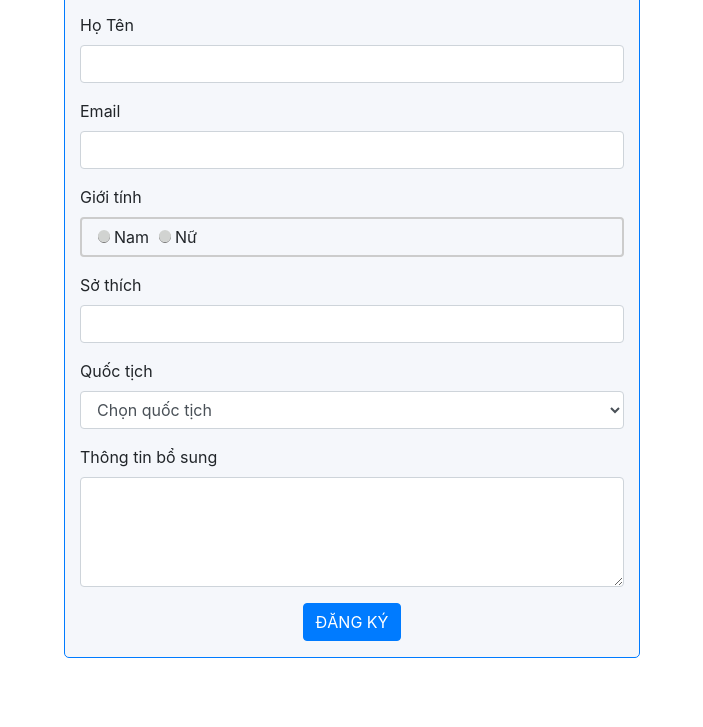
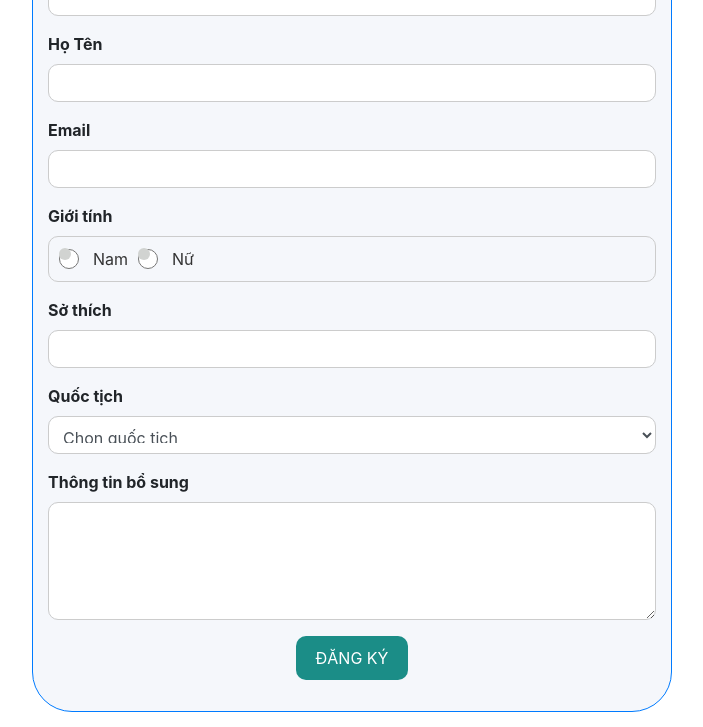
Before and after one commit to LongTrinhne/course-project, a plain HTML site: page HTML/B2.html in a window 1280 px wide. Shown: the part 134-861 px from the top of the page, without its empty margins (288-991 px from the left). Before the commit the page ends 807 px from the top, so only its background shows below. Drawn offline with nearby package versions, Linux system fonts and the light colour scheme.

Commit message:
Update format form

```diff
--- a/CSS/B2.css
+++ b/CSS/B2.css
@@ -3,57 +3,49 @@
     font-weight: bold;
     color: red;
     font-style: italic;
-    text-decoration: underline darkturquoise;
+    text-decoration: underline rgb(221, 159, 78);
     margin-bottom: 0.5em;
 }
 
 h4 {
     font-weight: bold;
+    color: #fdfdfd;
+}
+
+h4.m-0 {
+    font-weight: bold;
+    border: 2px solid #ffffff;
+    background-color: #1b8d87;
+    padding: 10px;
+    display: inline-block;
+    border-radius: 20px;
+}
+
+label {
+    font-weight: bold;
 }
 
 .option-group {
     display: flex;
-    border: 2px solid #ccc;
-    border-radius: 4px;
-    justify-content: flex-start;
     align-items: center;
-    padding: 6px;
+    gap: 10px;
+    border-radius: 10px;
+    padding: 10px;
+    border: 1px solid #ccc;
 }
 
-.option-group>input {
-    width: 12px;
-    height: 12px;
-    margin-left: 10px;
+.option-group>input[type="radio"] {
+    width: 20px;
+    height: 20px;
+    margin: 0;
 }
 
 .option-group>span {
     margin-left: 4px;
+    color: #333;
 }
 
-input,
-select {
-    background-color: #fff !important;
-}
-
-.btn {
-    text-transform: uppercase;
-	display: block;
-    margin: 0 auto;
-    text-align: center;
-}
-
-input[type='radio']:after {
-    width: 12px;
-    height: 12px;
-    border-radius: 15px;
-    top: -0.4em;
-    position: relative;
-    background-color: #d1d3d1;
-    content: '';
-    display: inline-block;
-    visibility: visible;
-}
-
+input[type='radio']:after,
 input[type='checkbox']:after {
     width: 12px;
     height: 12px;
@@ -63,42 +55,48 @@ input[type='checkbox']:after {
     content: '';
     display: inline-block;
     visibility: visible;
+    border-radius: 15px;
 }
 
-input[type='radio']:checked:after {
-    width: 12px;
-    height: 12px;
-    border-radius: 15px;
-    top: -0.4em;
-    position: relative;
-    background-color: #ffa500;
-    content: '';
-    display: inline-block;
-    visibility: visible;
-}
-
+input[type='radio']:checked:after,
 input[type='checkbox']:checked:after {
-    width: 12px;
-    height: 12px;
-    top: -0.4em;
-    position: relative;
-    background-color: #ffa500;
-    content: '';
-    display: inline-block;
-    visibility: visible;
+    background-color: #16b87f;
 }
 
 form {
-    margin: 15px 0;
-    border-radius: 5px;
-    max-width: 45% !important;
-    width: 45% !important;
-	background-color: #f5f7fb;
+    margin: 15px auto;
+    border-radius: 40px;
+    max-width: 80%;
+    background-color: #f5f7fb;
+    padding: 15px;
+}
+
+.form-control {
+    border-radius: 10px;
+    padding: 10px;
+    border: 1px solid #ccc;
+}
+
+.btn {
+    text-transform: uppercase;
+    display: block;
+    margin: 0 auto;
+    text-align: center;
+    border-radius: 10px;
+    padding: 10px 20px;
+    background-color: #1b8d87;
+    color: #fff;
+    cursor: pointer;
+    border: none;
+}
+
+.btn:hover {
+    background-color: #0e615d;
 }
 
 @media only screen and (max-width: 700px) {
-  form {
-    max-width: 80% !important;
-    width: 80% !important;
+
+    form {
+        max-width: 90%;
+    }
 }
-}
```
